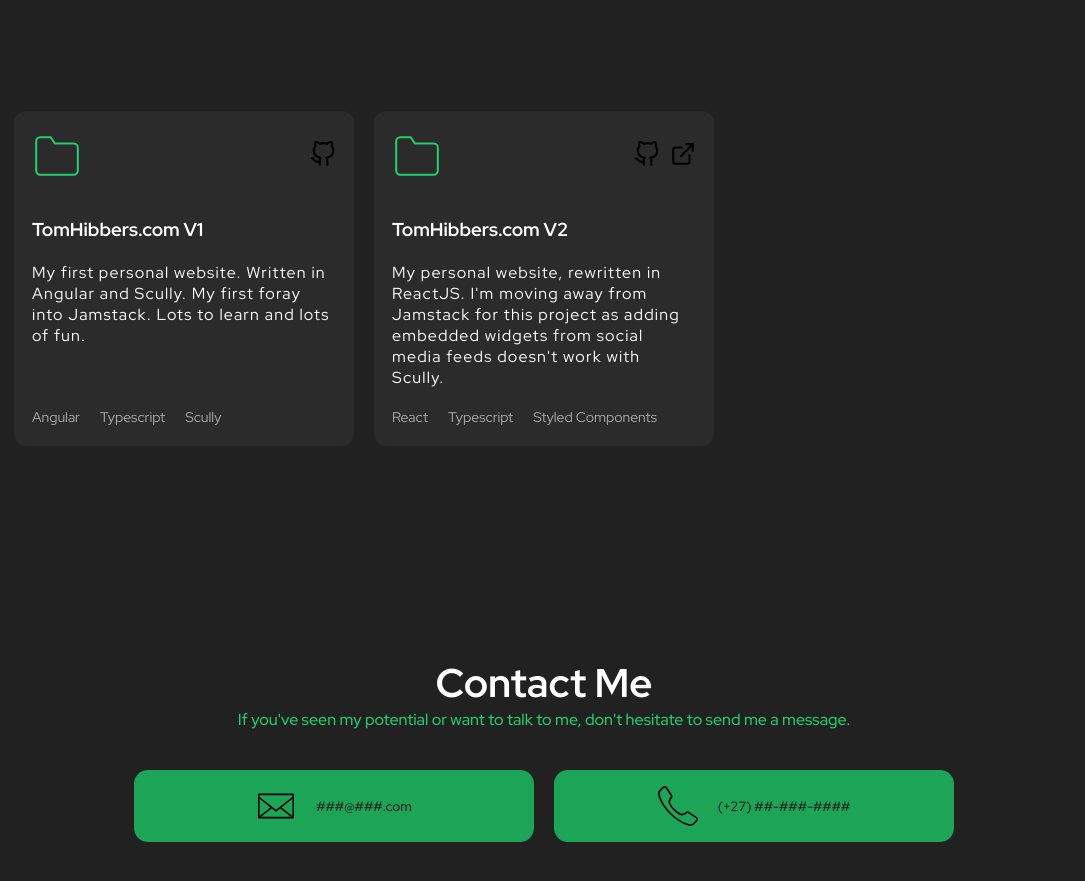
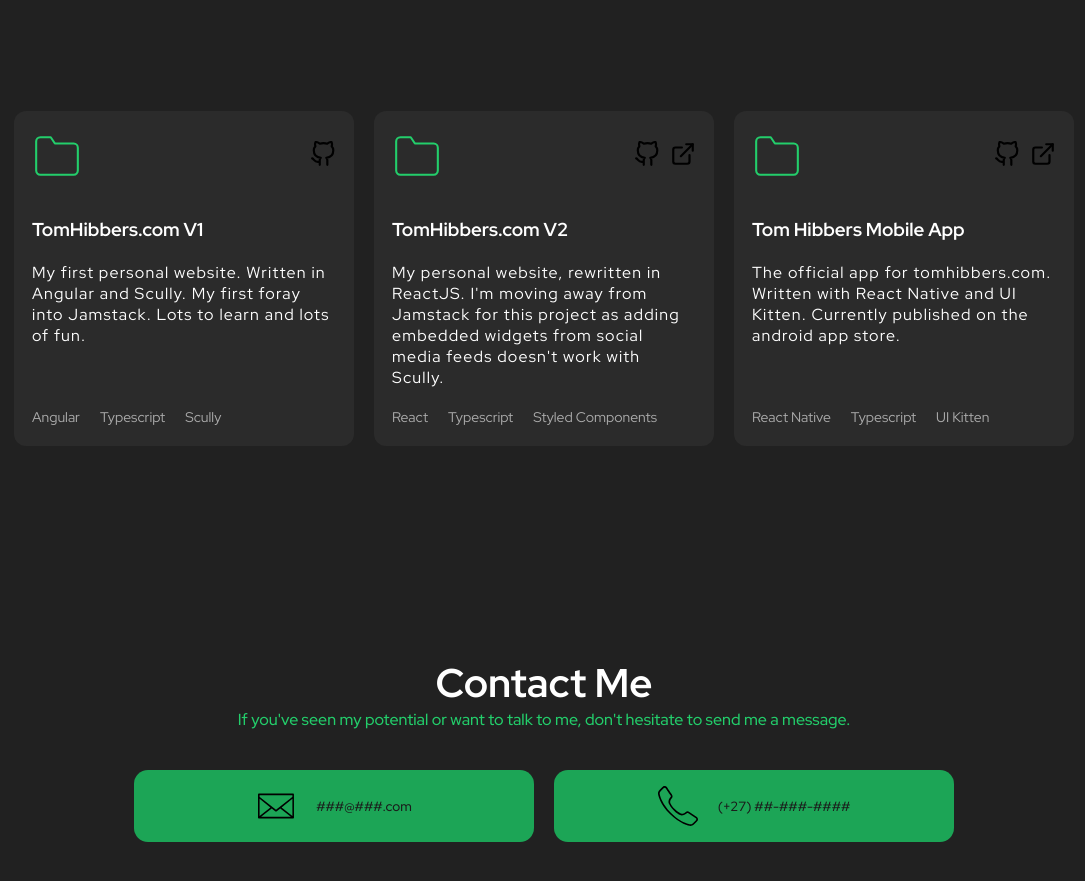
Before and after one commit to tomhibbers/tomhibbers.com_v2, a React (Create React App) app: page / in a window 1280 px wide. Shown: the part 1313-2194 px from the top of the page, without its empty margins (96-1181 px from the left). Built offline with nearby package versions, Linux system fonts and the light colour scheme; no server answers.

Commit message:
Update portfolio

```diff
--- a/src/components/Portfolio/Portfolio.tsx
+++ b/src/components/Portfolio/Portfolio.tsx
@@ -39,7 +39,8 @@
             <div className="body">
               <h3>TomHibbers.com V1</h3>
               <p>
-                My first personal website. Written in Angular and Scully. My first foray into Jamstack. Lots to learn and lots of fun.
+                My first personal website. Written in Angular and Scully. My
+                first foray into Jamstack. Lots to learn and lots of fun.
               </p>
             </div>
             <footer>
@@ -89,7 +90,9 @@
             <div className="body">
               <h3>TomHibbers.com V2</h3>
               <p>
-                My personal website, rewritten in ReactJS. I'm moving away from Jamstack for this project as adding embedded widgets from social media feeds doesn't work with Scully.
+                My personal website, rewritten in ReactJS. I'm moving away from
+                Jamstack for this project as adding embedded widgets from social
+                media feeds doesn't work with Scully.
               </p>
             </div>
             <footer>
@@ -101,6 +104,57 @@
             </footer>
           </div>
         </ScrollAnimation>
+
+        <ScrollAnimation animateIn="flipInX">
+          <div className="project">
+            <header>
+              <svg
+                width="50"
+                xmlns="http://www.w3.org/2000/svg"
+                role="img"
+                viewBox="0 0 24 24"
+                fill="none"
+                stroke="#23ce6b "
+                stroke-width="1"
+                stroke-linecap="round"
+                stroke-linejoin="round"
+              >
+                <title>Folder</title>
+                <path d="M22 19a2 2 0 0 1-2 2H4a2 2 0 0 1-2-2V5a2 2 0 0 1 2-2h5l2 3h9a2 2 0 0 1 2 2z"></path>
+              </svg>
+              <div className="project-links">
+                <a
+                  href="https://github.com/tomhibbers/tomhibbers.com_app"
+                  target="_blank"
+                  rel="noreferrer"
+                >
+                  <img src={githubIcon} alt="GitHub" />
+                </a>
+                <a
+                  href="https://app.tomhibbers.com"
+                  target="_blank"
+                  rel="noreferrer"
+                >
+                  <img src={externalLinkIcon} alt="Visitar site" />
+                </a>
+              </div>
+            </header>
+            <div className="body">
+              <h3>Tom Hibbers Mobile App</h3>
+              <p>
+                The official app for tomhibbers.com. Written with React Native
+                and UI Kitten. Currently published on the android app store.
+              </p>
+            </div>
+            <footer>
+              <ul className="tech-list">
+                <li>React Native</li>
+                <li>Typescript</li>
+                <li>UI Kitten</li>
+              </ul>
+            </footer>
+          </div>
+        </ScrollAnimation>
       </div>
     </Container>
   );
```
